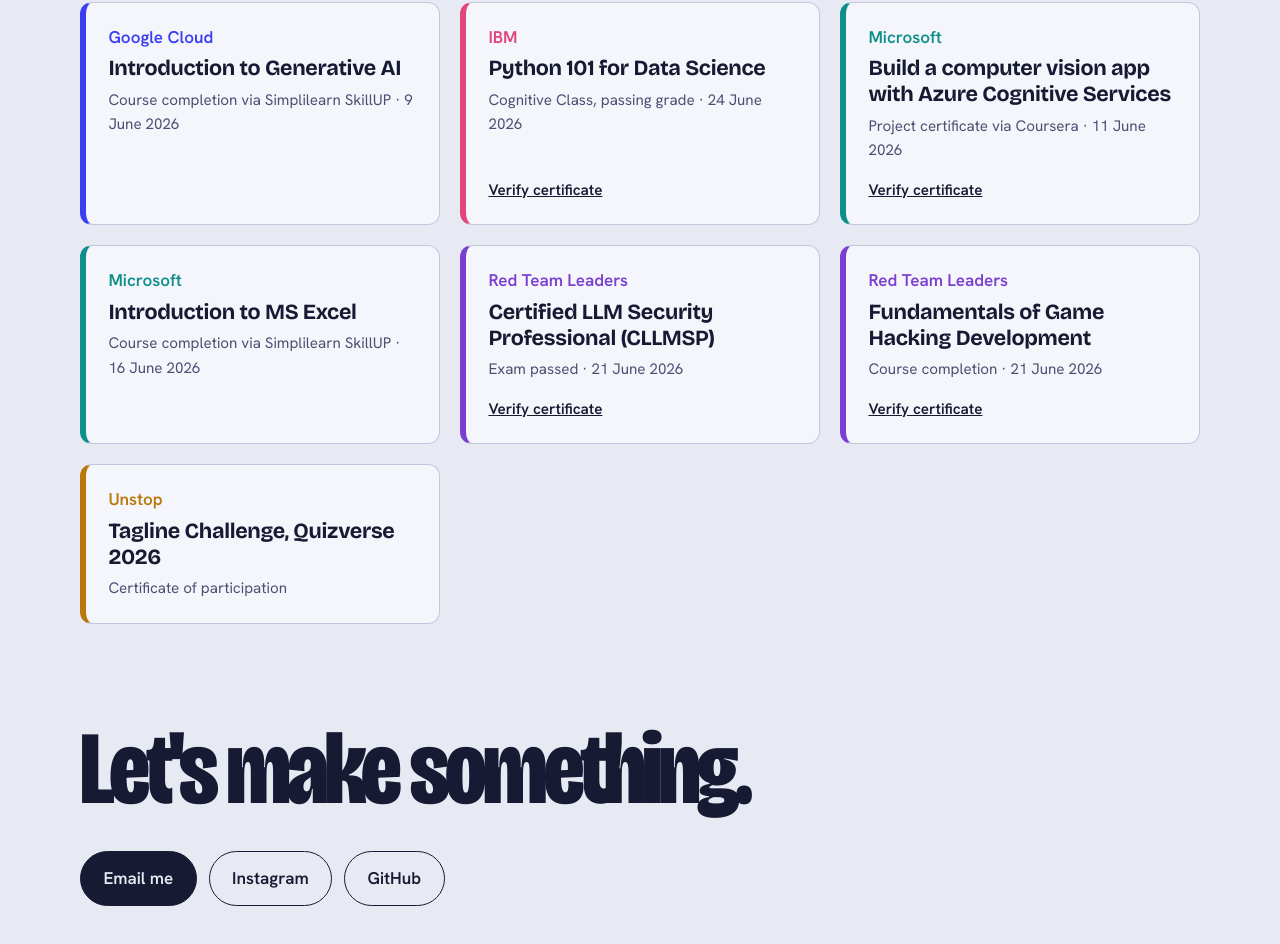
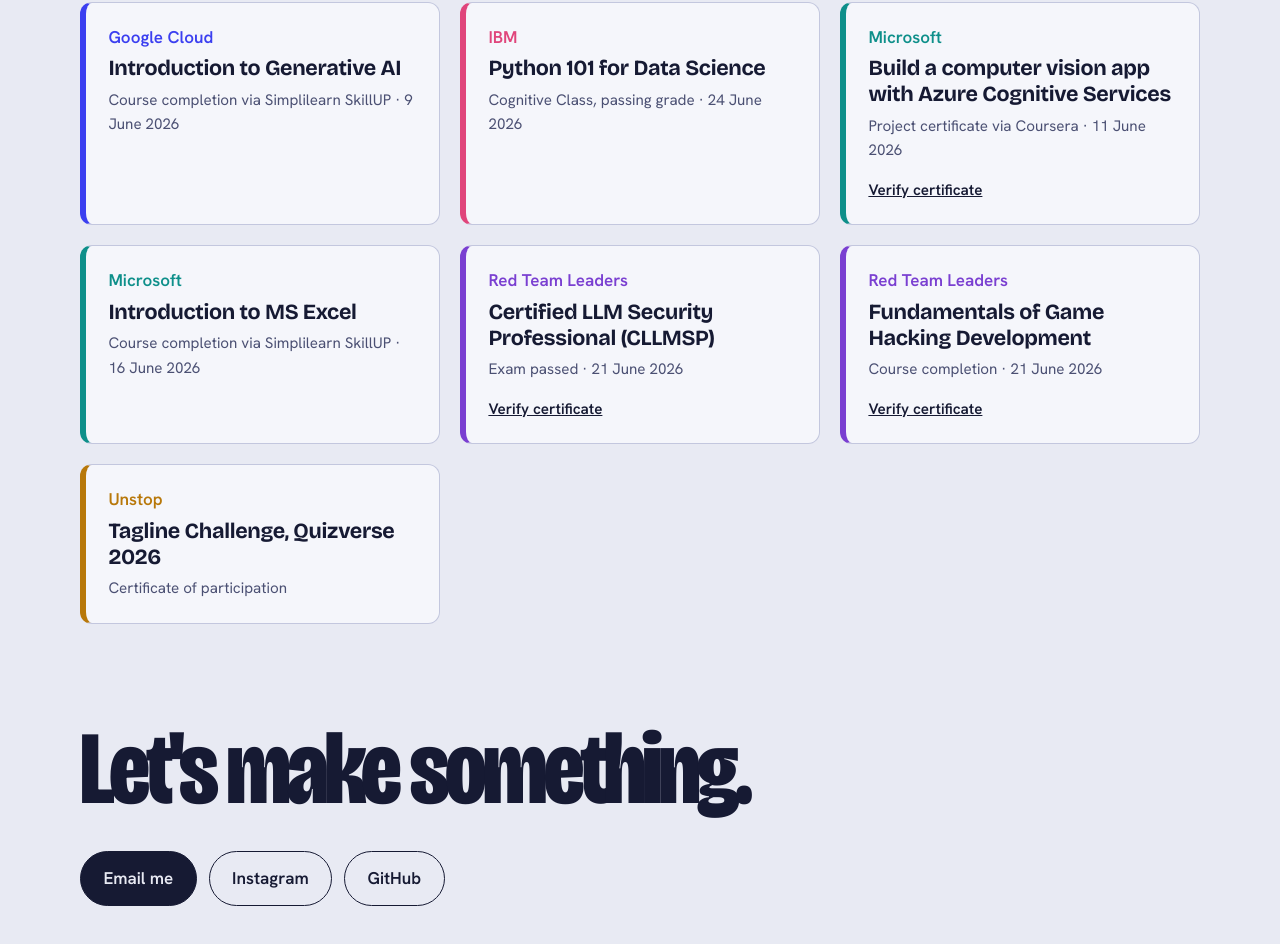
Before and after one commit to dxsh7x/dxsh-corporation, a plain HTML site: page index.html in a window 1280 px wide. Shown: the part 2308-3252 px from the top of the page. Drawn offline with nearby package versions, Linux system fonts and the light colour scheme.

Commit message:
Update index.html

```diff
--- a/index.html
+++ b/index.html
@@ -346,7 +346,7 @@ footer { border-top: 1px solid var(--line); padding: 1.5rem 0 2rem; color: var(-
           <p class="who">IBM</p>
           <h3>Python 101 for Data Science</h3>
           <p class="meta">Cognitive Class, passing grade · 24 June 2026</p>
-          <a class="verify" href="https://courses.cognitiveclass.ai/certificates/d9dc37369cbf4b269af30b00cbdcdd89" target="_blank" rel="noopener">Verify certificate</a>
+          <!--<a class="verify" href="https://courses.cognitiveclass.ai/certificates/d9dc37369cbf4b269af30b00cbdcdd89" target="_blank" rel="noopener">Verify certificate</a>-->
         </article>
         <article class="cert" style="--c: var(--c-web)">
           <p class="who">Microsoft</p>
```
